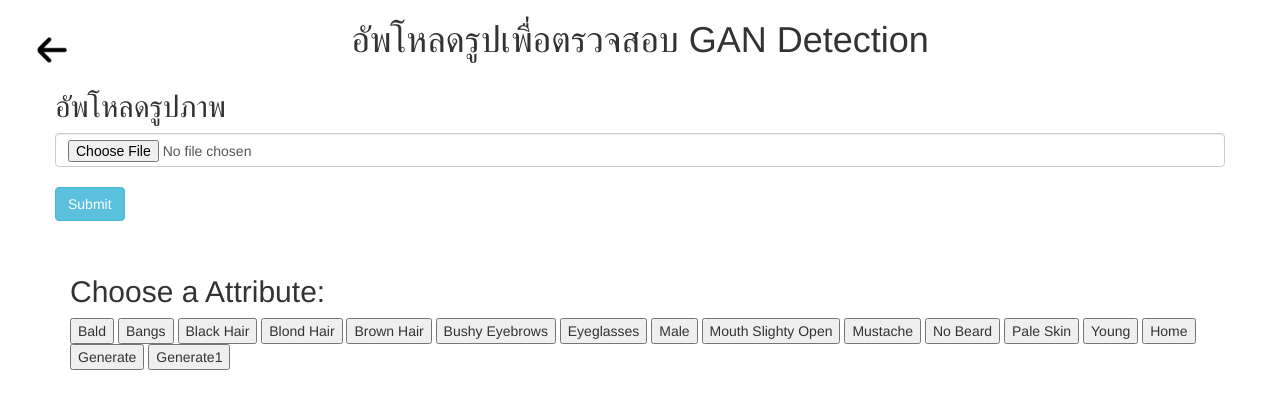
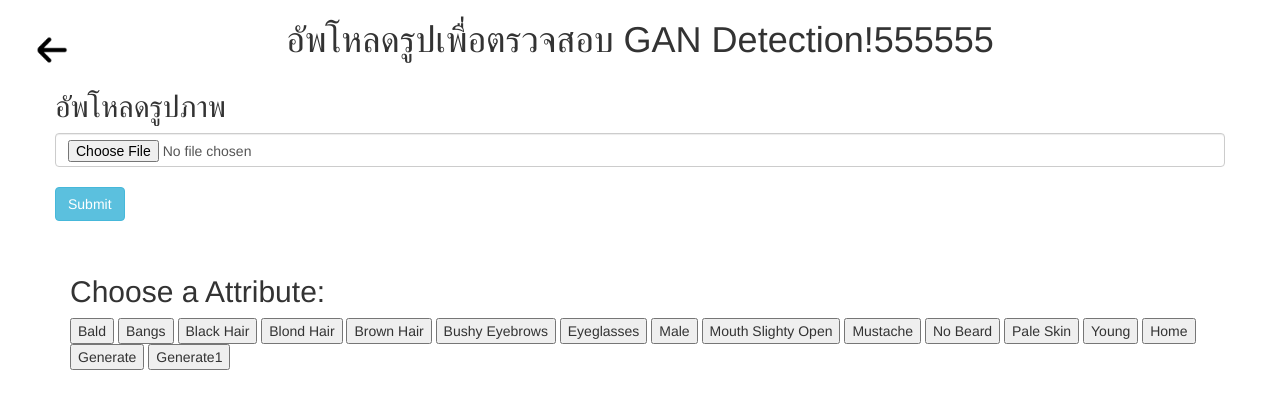
Before and after one commit to BankTHP/GAN-Detection-WebAPP, a Flask app: page /generate in a window 1280 px wide. Shown: the top 409 px of the page. Run offline with Flask 2, Linux system fonts and the light colour scheme; some libraries are stand-ins or nearby versions.

Commit message:
แก้ชื่อ

```diff
--- a/templates/generate.html
+++ b/templates/generate.html
@@ -10,7 +10,7 @@
             <img alt="Qries" src="static/assets/arrow-small-left.png" width=50" height="50">
         </a>
     </div>
-<p><h1 align="center">อัพโหลดรูปเพื่อตรวจสอบ GAN Detection</h1></p>
+<p><h1 align="center">อัพโหลดรูปเพื่อตรวจสอบ GAN Detection!555555</h1></p>
 <div class="container">
 <div class="row">
     <h2>อัพโหลดรูปภาพ</h2>
```
